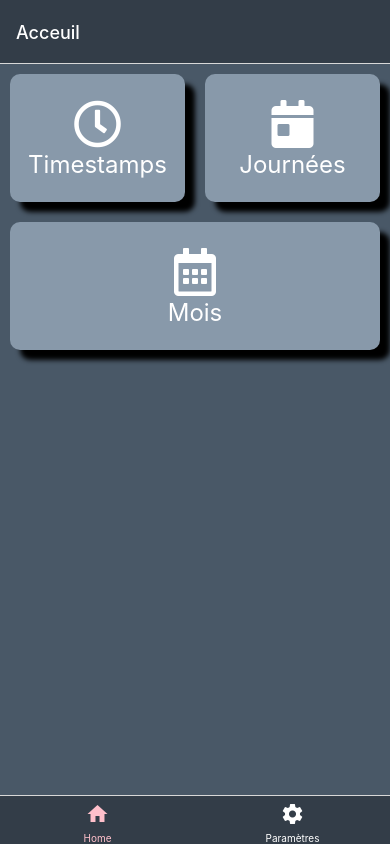
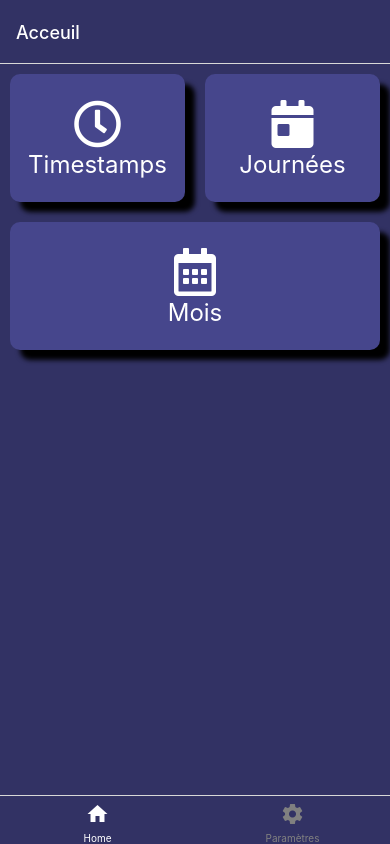
Before and after one commit to Couvbat/pointeuse, a React Native app: screen /Home in a window 390 px wide. Built offline with nearby package versions, Linux system fonts and the light colour scheme; no server answers.

Commit message:
some styling done + it fkin works

```diff
--- a/App.js
+++ b/App.js
@@ -20,7 +20,7 @@ function HomeStackScreen() {
     <HomeStack.Navigator
       screenOptions={{
         headerTintColor: "white",
-        headerStyle: { backgroundColor: "#333D48" },
+        headerStyle: { backgroundColor: "#323264" },
       }}>
       <HomeStack.Screen name="Acceuil" component={Home}/>
 
@@ -40,7 +40,7 @@ function SettingsStackScreen() {
     <SettingsStack.Navigator
       screenOptions={{
         headerTintColor: "white",
-        headerStyle: { backgroundColor: "#333D48" },
+        headerStyle: { backgroundColor: "#323264" },
       }}>
       <SettingsStack.Screen name="Settings" component={Settings} />
     </SettingsStack.Navigator>
@@ -56,10 +56,10 @@ export default function App() {
         <Tab.Navigator
           initialRouteName="Home"
           screenOptions={{
-            tabBarActiveTintColor: "pink",
-            tabBarInactiveTintColor: "white",
-            tabBarActiveBackgroundColor: '#333D48',
-            tabBarInactiveBackgroundColor: '#333D48',
+            tabBarActiveTintColor: "white",
+            tabBarInactiveTintColor: "grey",
+            tabBarActiveBackgroundColor: '#323264',
+            tabBarInactiveBackgroundColor: '#323264',
           }}
         >
           <Tab.Screen
--- a/pages/Home/Home.jsx
+++ b/pages/Home/Home.jsx
@@ -1,5 +1,5 @@
 import { StatusBar } from "expo-status-bar";
-import React, { useState } from "react";
+import React, { useEffect, useState } from "react";
 import {
   Pressable,
   RefreshControl,
@@ -18,6 +18,8 @@ let Home = ({ navigation }) => {
 
   const [lastTimestamp, setLastTimestamp] = useState();
   const [isRunning, setIsRunning] = useState(false);
+
+  useEffect(() => { }, []);
 
   const { refetch, isLoading } = useQuery('LastTimestamp', getLastTimestamp, {
     onSettled: (data) => {
@@ -104,7 +106,7 @@ let Home = ({ navigation }) => {
 const styles = StyleSheet.create({
   container: {
     flex: 1,
-    backgroundColor: "#495867",
+    backgroundColor: "#323264",
   },
   text: {
     fontSize: 24,
@@ -123,7 +125,7 @@ const styles = StyleSheet.create({
     height: 128,
     justifyContent: "center",
     alignItems: "center",
-    backgroundColor: "#8899AA",
+    backgroundColor: "#46468C",
     padding: 10,
     margin: 10,
     borderRadius: 10,
--- a/pages/Home/Timestamps/Timestamps.jsx
+++ b/pages/Home/Timestamps/Timestamps.jsx
@@ -98,7 +98,7 @@ let Timestamps = ({ navigation }) => {
                 <Icons
                   name="truck"
                   size={48}
-                  color={type == "trajet" ? "green" : "black"}
+                  color={type == "trajet" ? "#5555AA" : "black"}
                 />
               </Pressable>
               <View style={styles.spacer}></View>
@@ -110,7 +110,7 @@ let Timestamps = ({ navigation }) => {
                 <Icons
                   name="briefcase"
                   size={48}
-                  color={type == "travaux" ? "green" : "black"}
+                  color={type == "travaux" ? "#5555AA" : "black"}
                 />
               </Pressable>
               <View style={styles.spacer}></View>
@@ -122,7 +122,7 @@ let Timestamps = ({ navigation }) => {
                 <Icons
                   name="pause-circle"
                   size={48}
-                  color={type == "pause" ? "green" : "black"}
+                  color={type == "pause" ? "#5555AA" : "black"}
                 />
               </Pressable>
             </View>
@@ -207,7 +207,7 @@ let Timestamps = ({ navigation }) => {
       ></FlatList>
 
       <Button
-        title="Ajouter une Timestamp"
+        title="Ajouter un Timestamp"
         color="#17B890"
         onPress={() => {
           setModalVisible(true);
@@ -223,7 +223,7 @@ let Timestamps = ({ navigation }) => {
 const styles = StyleSheet.create({
   container: {
     flex: 1,
-    backgroundColor: "#495867",
+    backgroundColor: "#323264",
   },
   loading: {
     color: "white",
@@ -235,7 +235,7 @@ const styles = StyleSheet.create({
     flex: 1,
   },
   listItem: {
-    backgroundColor: "#8899AA",
+    backgroundColor: "#46468C",
     margin: 8,
     padding: 20,
     borderRadius: 10,
@@ -251,7 +251,7 @@ const styles = StyleSheet.create({
     elevation: 8,
   },
   ActiveItem: {
-    backgroundColor: "#00aa00",
+    backgroundColor: "#5555AA",
     margin: 8,
     padding: 20,
     borderRadius: 10,
@@ -276,7 +276,7 @@ const styles = StyleSheet.create({
   },
   modalView: {
     margin: 20,
-    backgroundColor: "#495867",
+    backgroundColor: "#323264",
     borderRadius: 20,
     padding: 35,
     alignItems: "center",
@@ -292,7 +292,7 @@ const styles = StyleSheet.create({
   },
   modalItem: {
     width: "100%",
-    backgroundColor: "#8899AA",
+    backgroundColor: "#46468C",
     margin: 8,
     padding: 8,
     borderRadius: 10,
--- a/pages/components/TimerTab.jsx
+++ b/pages/components/TimerTab.jsx
@@ -53,7 +53,7 @@ const styles = StyleSheet.create({
     padding: 8,
     justifyContent: "center",
     alignItems: "center",
-    backgroundColor: "#8899AA",
+    backgroundColor: "#5555AA",
   }
 });
 
```
